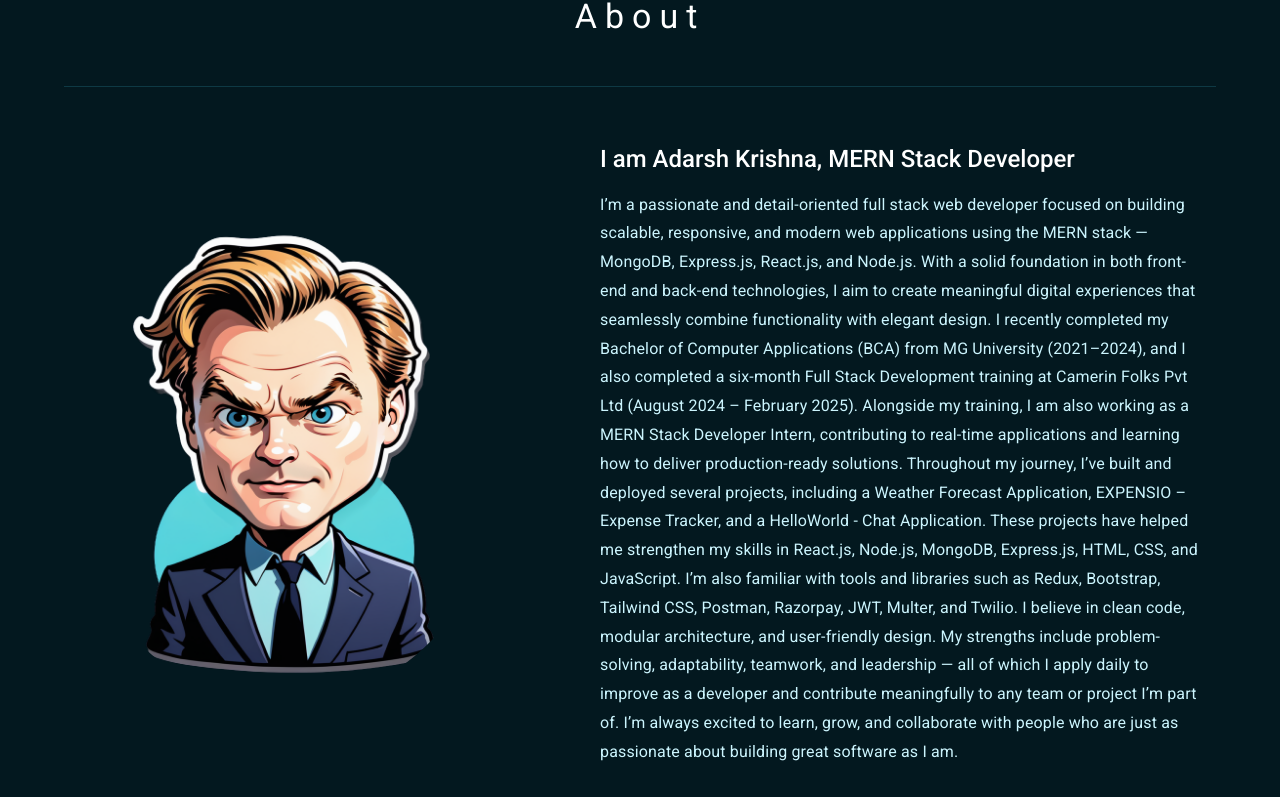
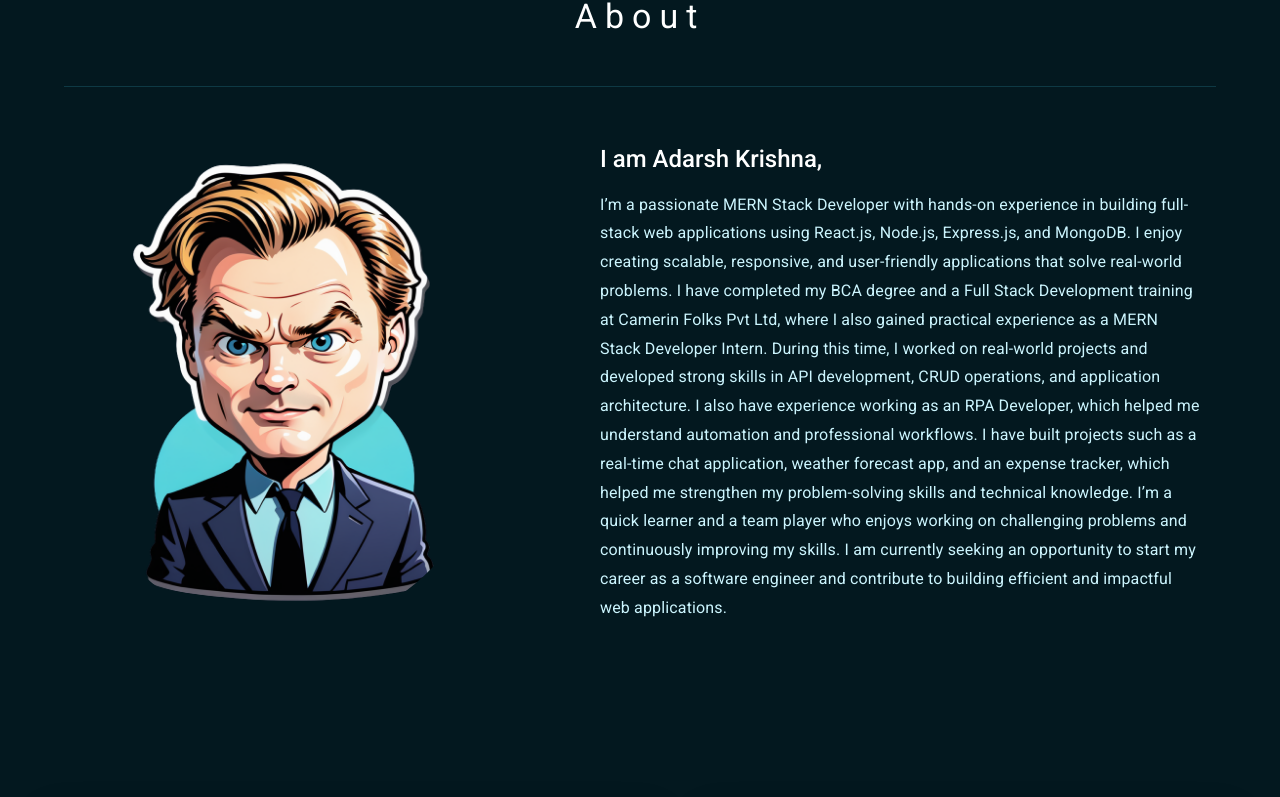
Before and after one commit to AdarshKrishnaaaaa/Porfolio, a React (Vite) app: page / in a window 1280 px wide. Shown: the part 926-1723 px from the top of the page. Built offline with nearby package versions, Linux system fonts and the light colour scheme; no server answers.

Commit message:
Added new feature

```diff
--- a/src/Components/About-1.jsx
+++ b/src/Components/About-1.jsx
@@ -1,13 +1,13 @@
-import React from 'react';
-import { Typography, Container, Box, Avatar, Divider } from '@mui/material';
-import { motion } from 'framer-motion';
-import Person from '../assets/Person.png'
-import { Element } from 'react-scroll';
+import React from "react";
+import { Typography, Container, Box, Avatar, Divider } from "@mui/material";
+import { motion } from "framer-motion";
+import Person from "../assets/Person.png";
+import { Element } from "react-scroll";
 
 const About = () => {
   return (
-        <Element name='about'>
-            <Container maxWidth="lg" sx={{ pt: '10rem', mt: '3rem', mb: '10rem' }}>
+    <Element name="about">
+      <Container maxWidth="lg" sx={{ pt: "10rem", mt: "3rem", mb: "10rem" }}>
         {/* About Heading */}
         <motion.div
           initial={{ opacity: 0, y: 50 }}
@@ -19,17 +19,16 @@
             variant="h4"
             align="center"
             gutterBottom
-                        letterSpacing='.5rem'
+            letterSpacing=".5rem"
             sx={{
-                            color: '#fff',
-                            mb: '3rem'
+              color: "#fff",
+              mb: "3rem",
             }}
           >
             About
           </Typography>
 
-                    <Divider sx={{ my: 5, borderColor: '#319CB5' }} />
-
+          <Divider sx={{ my: 5, borderColor: "#319CB5" }} />
         </motion.div>
 
         {/* Image + Content */}
@@ -40,13 +39,13 @@
         >
           <Box
             display="flex"
-                        flexDirection={{ xs: 'column', sm: 'column', lg: 'row' }}
+            flexDirection={{ xs: "column", sm: "column", lg: "row" }}
             alignItems="center"
             gap={10}
             sx={{
               mt: 4,
               p: 0,
-                            backgroundColor: 'transparent',
+              backgroundColor: "transparent",
             }}
           >
             {/* Left - Image */}
@@ -60,32 +59,48 @@
             />
 
             {/* Right - Text Content */}
-                        <Box padding='1rem' >
+            <Box padding="1rem">
               <Typography
                 variant="h5"
                 component="h2"
                 gutterBottom
-                                sx={{ fontWeight: 500, color: '#fff', textAlign: { xs: "center", sm: "center", lg: 'start' } }}
+                sx={{
+                  fontWeight: 500,
+                  color: "#fff",
+                  textAlign: { xs: "center", sm: "center", lg: "start" },
+                }}
               >
-                                I am Adarsh Krishna, MERN Stack Developer
+                I am Adarsh Krishna,
               </Typography>
 
               <Typography
                 variant="body1"
-                                sx={{ mt: 2, lineHeight: 1.8, color: '#CCF5FE', textAlign: { xs: "center", sm: "center", lg: 'start' } }}
+                sx={{
+                  mt: 2,
+                  lineHeight: 1.8,
+                  color: "#CCF5FE",
+                  textAlign: { xs: "center", sm: "center", lg: "start" },
+                }}
               >
-                                I’m a passionate and detail-oriented full stack web developer focused on building scalable, responsive, and modern web applications using the MERN stack — MongoDB, Express.js, React.js, and Node.js. With a solid foundation in both front-end and back-end technologies, I aim to create meaningful digital experiences that seamlessly combine functionality with elegant design.
-
-                                I recently completed my Bachelor of Computer Applications (BCA) from MG University (2021–2024), and I also completed a six-month Full Stack Development training at Camerin Folks Pvt Ltd (August 2024 – February 2025). Alongside my training, I am also working as a MERN Stack Developer Intern, contributing to real-time applications and learning how to deliver production-ready solutions.
-
-                                Throughout my journey, I’ve built and deployed several projects, including a Weather Forecast Application, EXPENSIO – Expense Tracker, and a HelloWorld - Chat Application. These projects have helped me strengthen my skills in React.js, Node.js, MongoDB, Express.js, HTML, CSS, and JavaScript.
-
-                                I’m also familiar with tools and libraries such as Redux, Bootstrap, Tailwind CSS, Postman, Razorpay, JWT, Multer, and Twilio. I believe in clean code, modular architecture, and user-friendly design.
-
-                                My strengths include problem-solving, adaptability, teamwork, and leadership — all of which I apply daily to improve as a developer and contribute meaningfully to any team or project I’m part of.
-
-                                I’m always excited to learn, grow, and collaborate with people who are just as passionate about building great software as I am.
-
+                I’m a passionate MERN Stack Developer with hands-on experience
+                in building full-stack web applications using React.js, Node.js,
+                Express.js, and MongoDB. I enjoy creating scalable, responsive,
+                and user-friendly applications that solve real-world problems. I
+                have completed my BCA degree and a Full Stack Development
+                training at Camerin Folks Pvt Ltd, where I also gained practical
+                experience as a MERN Stack Developer Intern. During this time, I
+                worked on real-world projects and developed strong skills in API
+                development, CRUD operations, and application architecture. I
+                also have experience working as an RPA Developer, which helped
+                me understand automation and professional workflows. I have
+                built projects such as a real-time chat application, weather
+                forecast app, and an expense tracker, which helped me strengthen
+                my problem-solving skills and technical knowledge. I’m a quick
+                learner and a team player who enjoys working on challenging
+                problems and continuously improving my skills. I am currently
+                seeking an opportunity to start my career as a software engineer
+                and contribute to building efficient and impactful web
+                applications.
               </Typography>
             </Box>
           </Box>
--- a/src/Components/About-2.jsx
+++ b/src/Components/About-2.jsx
@@ -97,7 +97,7 @@
                 Passionate Developer Ready to Take On New Challenges
               </Typography>
               <a
-                href="/Adarsh_Krishna-FullStack.pdf"
+                href="/Adarsh_Krishna-MERN.pdf"
                 download="Adarsh Resume.pdf"
                 style={{ textDecoration: "none" }}
               >
--- a/src/Components/Intro.jsx
+++ b/src/Components/Intro.jsx
@@ -51,7 +51,7 @@
                     fontSize: { xs: '38px', sm: '62px', md: '80px' },
                   }}
                 >
-                  FullStack Developer
+                  MERN Stack Developer
                 </Typography>
               </motion.div>
 
```
Also changed, not shown: 2 other files (tests, documents, lock files or other folders). Lines whose indentation alone changed are shown as unchanged.
